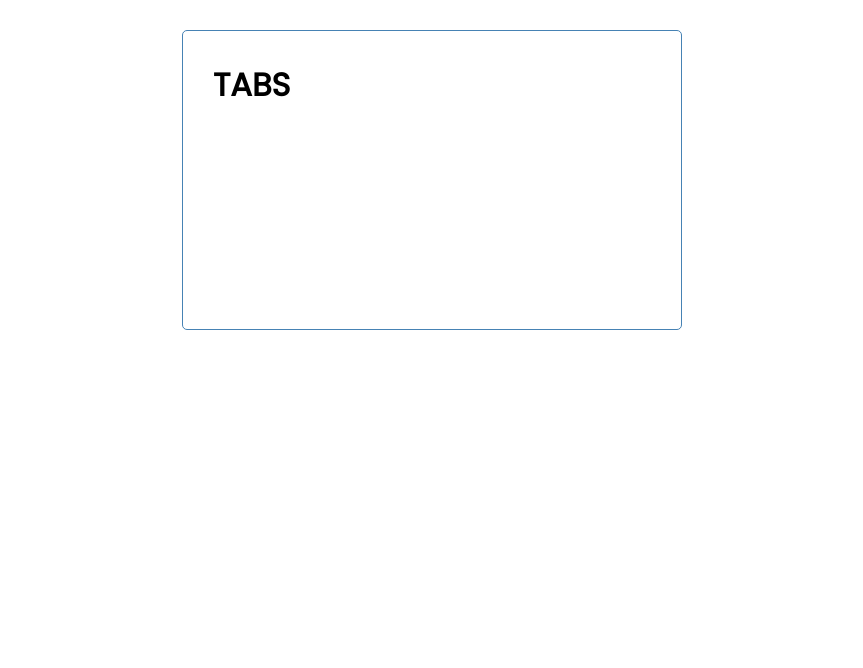
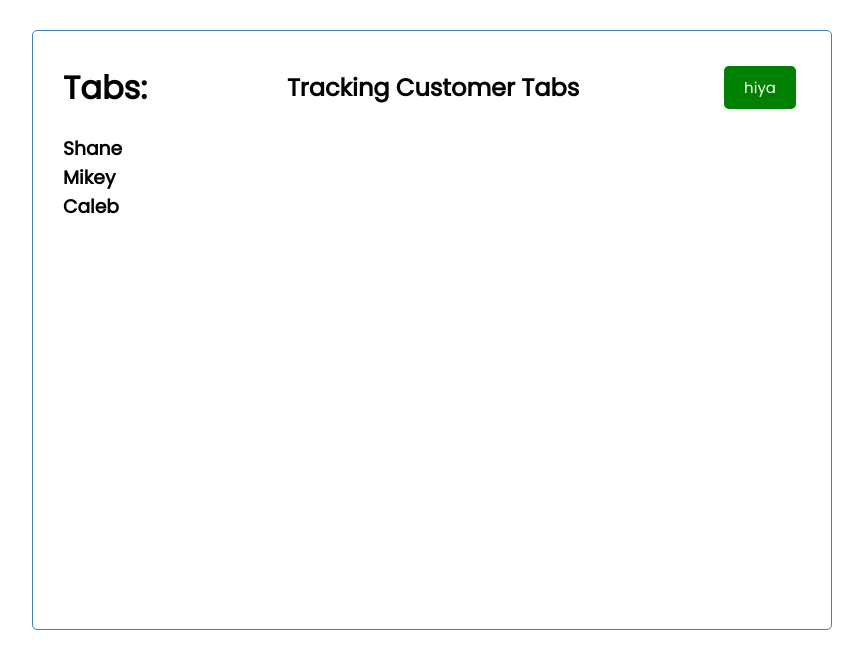
Before and after one commit to yorbelac/ReactTabs, a React (Create React App) app: page / in a window 1280 px wide. Shown: the top 668 px of the page, without its empty margins (208-1071 px from the left). Built offline with nearby package versions, Linux system fonts and the light colour scheme.

Commit message:
Button and Lists installed.

```diff
--- a/src/App.js
+++ b/src/App.js
@@ -1,4 +1,5 @@
 import Header from './components/Header'
+import Tabs from './components/Tabs'
 
 function App() {
   const author = 'Caleb Roy'
@@ -8,6 +9,7 @@ function App() {
   return (
     <div className='container'>
       <Header />
+      <Tabs />
     </div>
   );
 }
--- /dev/null
+++ b/src/components/Button.js
@@ -0,0 +1,26 @@
+import PropTypes from 'prop-types'
+
+const Button = ({color, text, click}) => {
+
+    return (
+        <button
+            onClick={click}
+            className="btn"
+            style={{backgroundColor: color}}>
+                {text}
+        </button>
+    )
+}
+
+Button.defaultProps = {
+    color: 'steelblue',
+    text: 'button',
+}
+
+Button.propTypes = {
+    color: PropTypes.string,
+    text: PropTypes.string,
+    click: PropTypes.func
+}
+
+export default Button
--- a/src/components/Header.js
+++ b/src/components/Header.js
@@ -1,9 +1,37 @@
-const Header = () => {
+import PropTypes from 'prop-types'
+import Button from './Button.js'
+
+//this is the component
+const Header = (props) => {
+
+    const run = () => {
+        console.log('clicked')
+    }
+
   return (
-    <header>
-        <h1>TABS</h1>
+    <header className='header'>
+        <h1>{props.title}</h1>
+        <h2>{props.subtitle}</h2>
+        <Button text='hiya' color='green' click={run}/>
     </header>
   )
 }
 
+//setting default properties
+Header.defaultProps = {
+    title: "Tabs:",
+    subtitle: "Tracking Customer Tabs",
+}
+
+//setting default property types
+Header.propTypes = {
+    title: PropTypes.string,
+    subtitle: PropTypes.string,
+}
+
+const headingStyles = {
+    color: 'red',
+    backgroundColor: 'black',
+}
+
 export default Header
--- /dev/null
+++ b/src/components/Tabs.js
@@ -0,0 +1,27 @@
+import { useState } from 'react'
+
+const tabs = [
+    {
+        id: 1,
+        name: 'Shane',
+    },
+    {
+        id: 2,
+        name: 'Mikey',
+    },
+    {
+        id: 3,
+        name: 'Caleb',
+    },
+]
+
+const Tabs = () => {
+    return (
+        <>
+            {tabs.map((tab) => (
+                <h3>{tab.name}</h3>
+            ))}
+        </>
+    )}
+
+export default Tabs
--- a/src/index.css
+++ b/src/index.css
@@ -11,10 +11,10 @@ body {
 }
 
 .container {
-  max-width: 500px;
+  max-width: 800px;
   margin: 30px auto;
   overflow: auto;
-  min-height: 300px;
+  min-height: 600px;
   border: 1px solid steelblue;
   padding: 30px;
   border-radius: 5px;
```
Also changed, not shown: src/components/Tab.js (added), src/notes.txt (added).
